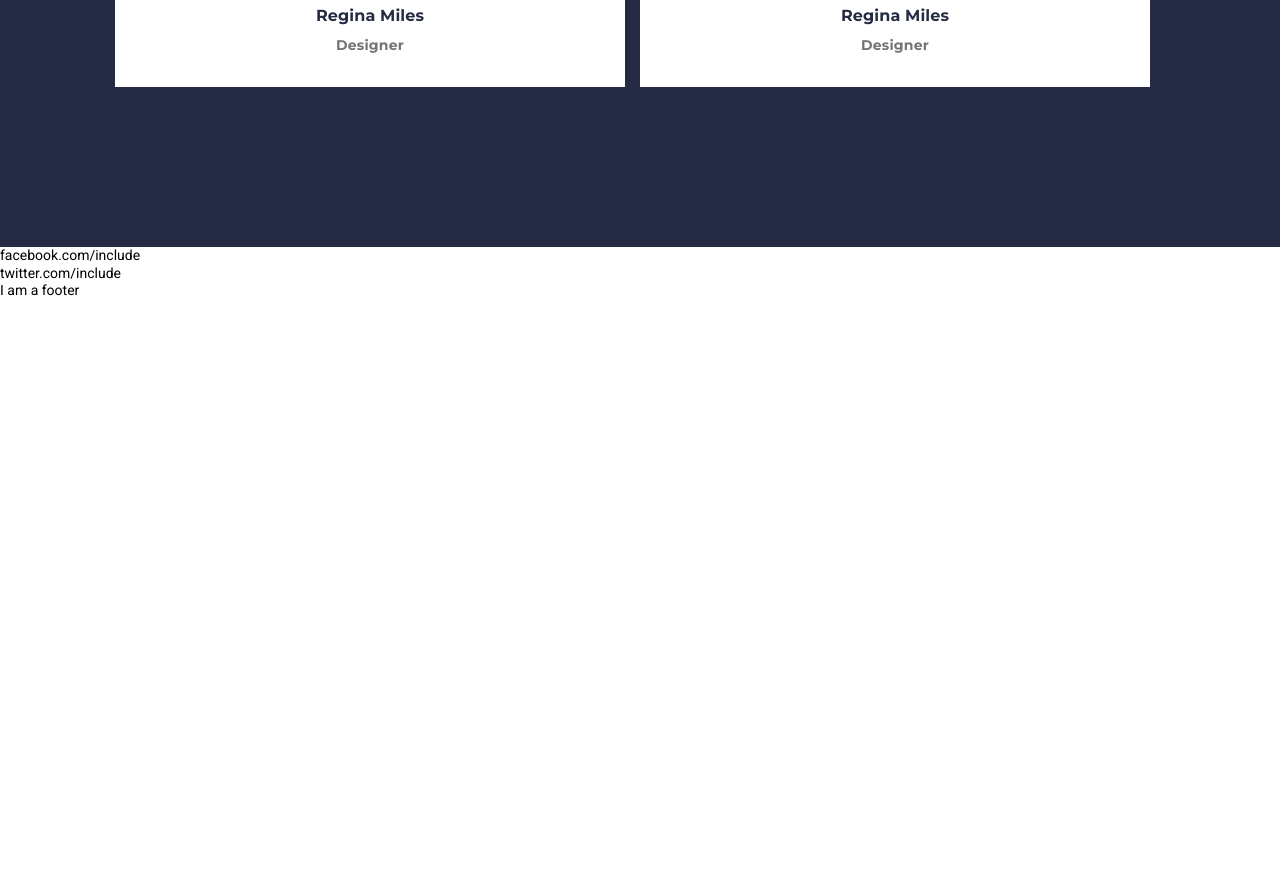
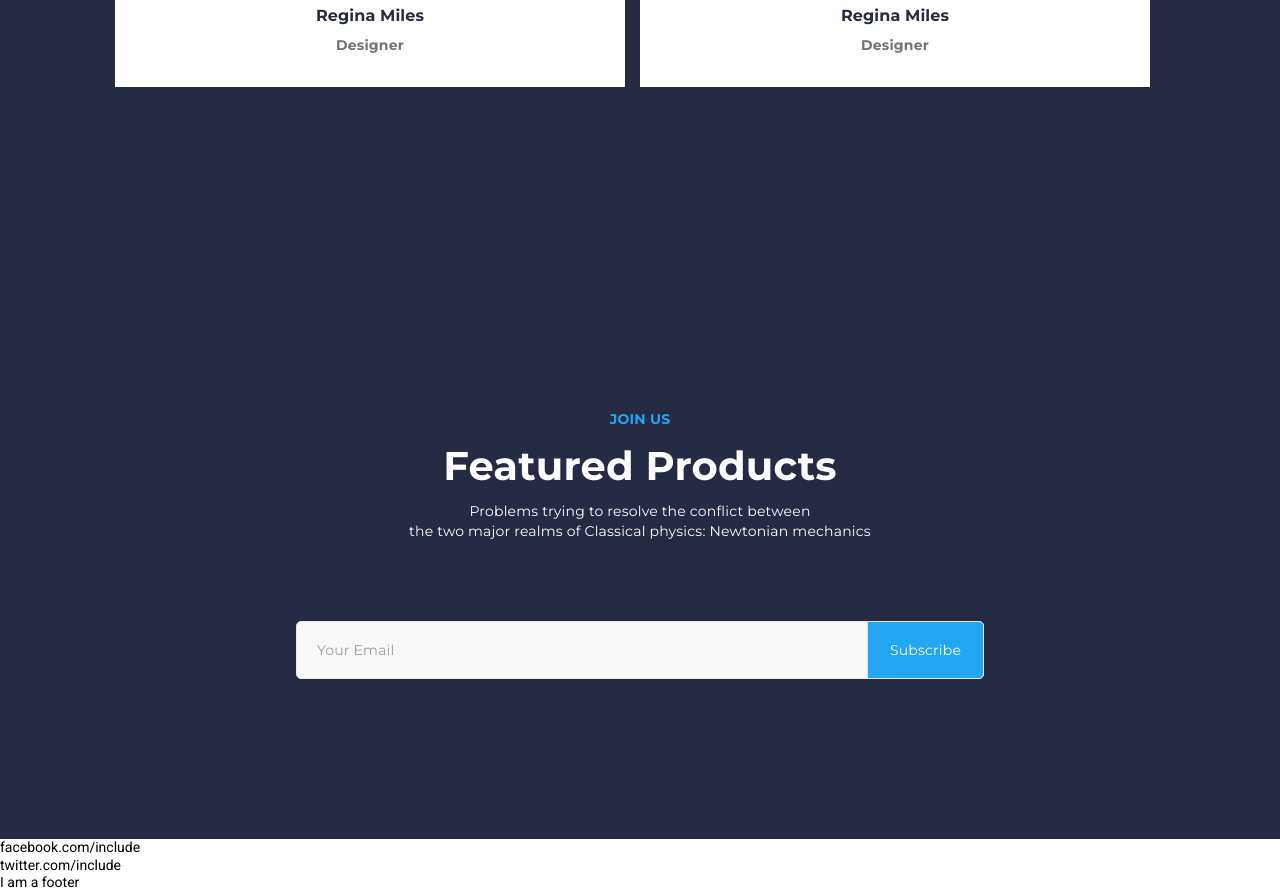
Before and after one commit to DFurtune/Course_Success, a website: page src/index.html in a window 1280 px wide. Shown: the part 4590-5482 px from the top of the page. Before the commit the page ends 4890 px from the top, so only its background shows below. Drawn offline with nearby package versions, Linux system fonts and the light colour scheme; files that its build step writes are made by us from their sources; files whose address does not match are found by name.

Commit message:
add JOIN US BLOCK

```diff
--- a/src/index.html
+++ b/src/index.html
@@ -14,6 +14,7 @@
 		@@include('./partials/watch-our-courses.html')
 		@@include('./partials/make-online-education.html')
 		@@include('./partials/featured-products.html')
+		@@include('./partials/join-us.html')
 	</main>
 	@@include('./partials/footer.html',  {"socials": {
 		"fb": "facebook.com/include",
--- /dev/null
+++ b/src/partials/join-us.html
@@ -0,0 +1,12 @@
+<div class="join-us-block">
+	<h6 class="subtitle">JOIN US</h6>
+	<h2 class="content-title">Featured Products</h2>
+	<p class="content-description">
+		Problems trying to resolve the conflict between<br />
+		the two major realms of Classical physics: Newtonian mechanics
+	</p>
+	<form>
+		<input type="email" placeholder="Your Email" />
+		<button class="subscribe" type="submit">Subscribe</button>
+	</form>
+</div>
--- a/src/scss/_common.scss
+++ b/src/scss/_common.scss
@@ -17,6 +17,7 @@ $colorText: #252b42;
 $colorSecondText: #737373;
 $colorMuted: #BDBDBD;
 $colorSecondary: #40BB15;
+$colorSolidBorder: #E6E6E6;
 
 html,
 body {
--- a/src/scss/_partials.scss
+++ b/src/scss/_partials.scss
@@ -4,3 +4,4 @@
 @import "partials/watch-our-courses";
 @import "partials/make-online-education";
 @import "partials/featured-products";
+@import "partials/join-us";
--- /dev/null
+++ b/src/scss/partials/_join-us.scss
@@ -0,0 +1,47 @@
+.join-us-block {
+	width: 100%;
+	background: $colorDarkBackground;
+	padding-top: 160px;
+	padding-bottom: 160px;
+	text-align: center;
+
+	.subtitle {
+		@include subtitle;
+	}
+	.content-title {
+		@include contentTitle;
+	}
+	.content-description {
+		@include contentDescription;
+	}
+	form {
+		position: relative;
+		input {
+			width: 688px;
+			height: 58px;
+			background: #f9f9f9;
+			border: 1px solid $colorSolidBorder;
+			border-radius: 5px;
+			padding-top: 15px;
+			padding-bottom: 15px;
+			padding-left: 20px;
+			@include montserrat_regular;
+			font-size: 14px;
+			line-height: 28px;
+			letter-spacing: 0.2px;
+		}
+		.subscribe {
+			@include btn;
+			position: absolute;
+			width: 117px;
+			height: 58px;
+			border: 1px solid $colorSolidBorder;
+			border-radius: 0px 5px 5px 0px;
+			@include montserrat_regular;
+			font-size: 14px;
+			line-height: 28px;
+			letter-spacing: 0.2px;
+			margin-left: -117px;
+		}
+	}
+}
```
Also changed, not shown: build/css/fonts/svgfont.ttf, build/css/fonts/svgfont.woff, build/css/fonts/svgfont.woff2, build/css/style.css, build/index.html, 1 other file.
